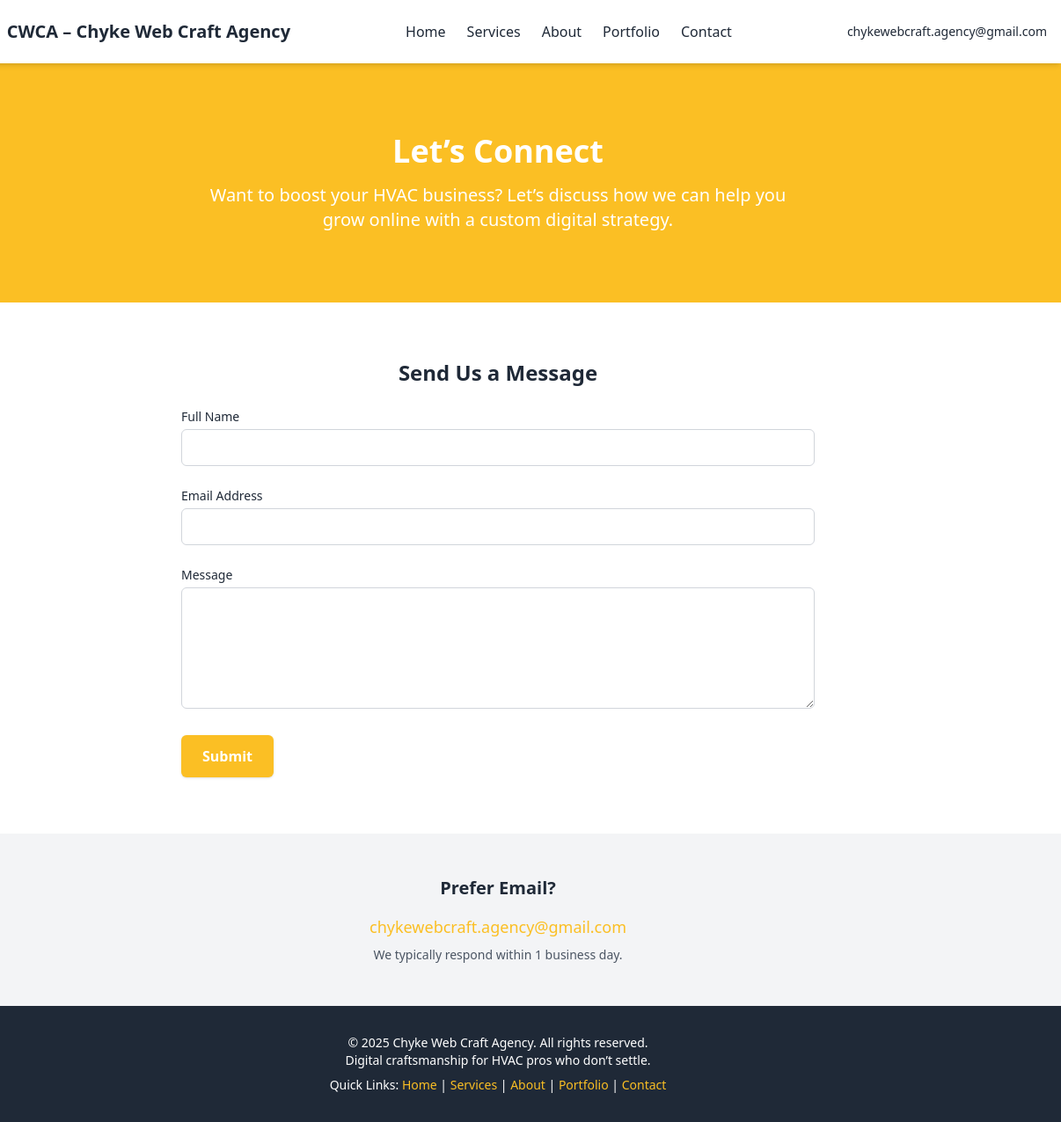
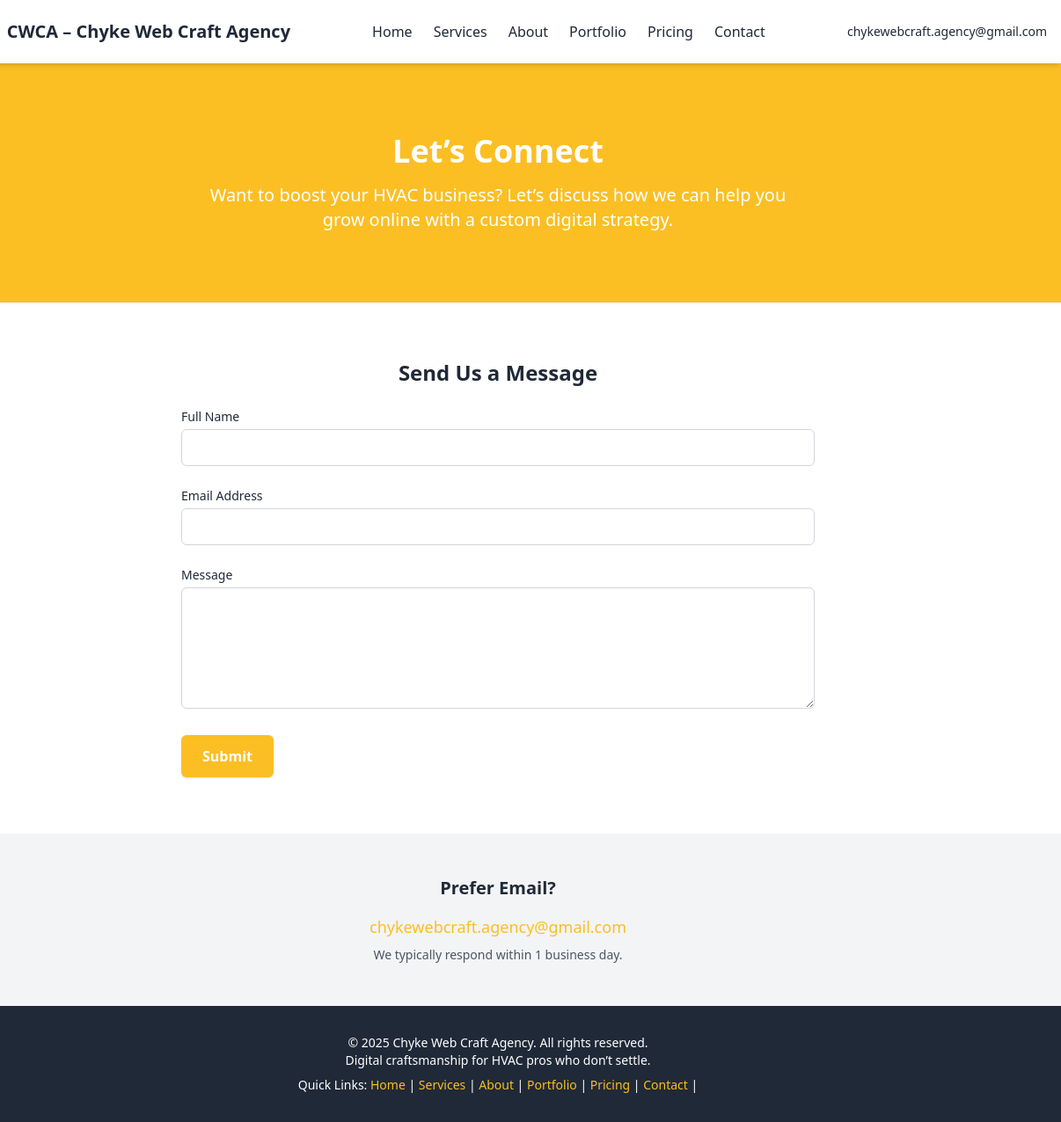
Before and after one commit to solochyke/www.chykewebcraft.com-main-, a plain HTML site: page contact.html in a window 1280 px wide. Shown: the full height of the page at 88% size, 74-1280 px from the left. Drawn offline with nearby package versions, Linux system fonts and the light colour scheme.

Commit message:
Update contact.html

```diff
--- a/contact.html
+++ b/contact.html
@@ -41,6 +41,7 @@
         <a href="services.html" class="text-navy hover:text-gold font-medium">Services</a>
         <a href="about.html" class="text-navy hover:text-gold font-medium">About</a>
         <a href="portfolio.html" class="text-navy hover:text-gold font-medium">Portfolio</a>
+		<a href="pricing.html" class="text-navy hover:text-gold font-medium">Pricing</a>
         <a href="contact.html" class="text-navy hover:text-gold font-medium">Contact</a>
       </nav>
       <a href="mailto:chykewebcraft.agency@gmail.com" class="hidden md:block text-sm text-navy hover:text-gold">chykewebcraft.agency@gmail.com</a>
@@ -50,6 +51,7 @@
       <a href="services.html" class="block py-2 text-navy hover:text-gold">Services</a>
       <a href="about.html" class="block py-2 text-navy hover:text-gold">About</a>
       <a href="portfolio.html" class="block py-2 text-navy hover:text-gold">Portfolio</a>
+	  <a href="pricing.html" class="block py-2 text-navy hover:text-gold">Pricing</a>
       <a href="contact.html" class="block py-2 text-navy hover:text-gold">Contact</a>
       <a href="mailto:chykewebcraft.agency@gmail.com" class="block py-2 text-sm text-navy hover:text-gold">chykewebcraft.agency@gmail.com</a>
     </div>
@@ -98,7 +100,8 @@
       <a href="services.html" class="text-gold hover:underline">Services</a> |
       <a href="about.html" class="text-gold hover:underline">About</a> |
       <a href="portfolio.html" class="text-gold hover:underline">Portfolio</a> |
-      <a href="contact.html" class="text-gold hover:underline">Contact</a>
+	  <a href="pricing.html" class="text-gold hover:underline">Pricing</a> |
+      <a href="contact.html" class="text-gold hover:underline">Contact</a> |
     </p>
   </footer>
 
```
